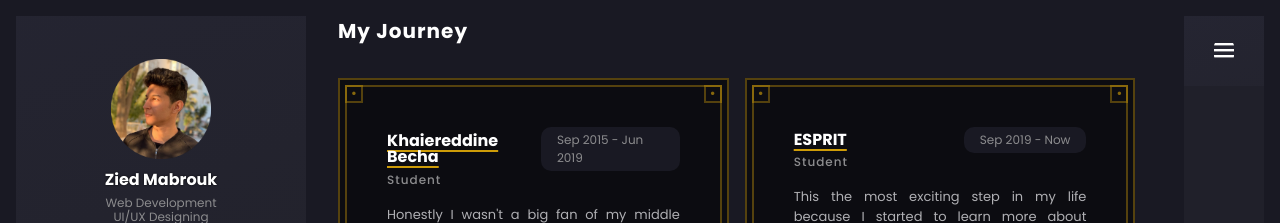
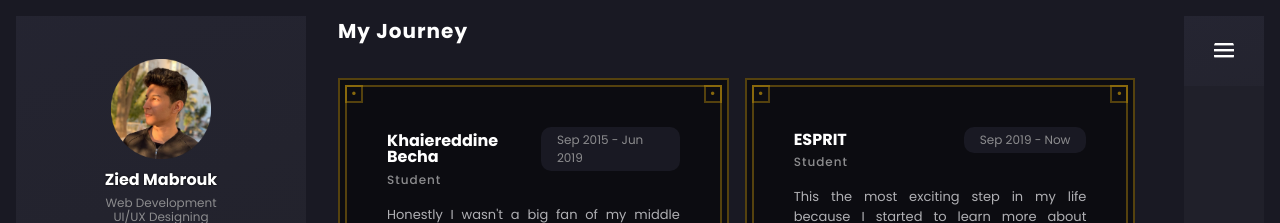
Before and after one commit to Zied-Mabrouk/port, a React (Create React App) app: page / in a window 1280 px wide. Shown: the top 223 px of the page. Built offline with nearby package versions, Linux system fonts and the light colour scheme.

Commit message:
Update EducationCard.scss

```diff
--- a/src/components/cores/EducationCard/EducationCard.scss
+++ b/src/components/cores/EducationCard/EducationCard.scss
@@ -78,7 +78,7 @@
     // background: -webkit-linear-gradient(#eee 20%,  var(--main-color) 100%);
     // -webkit-background-clip: text;
     // -webkit-text-fill-color: transparent;
-    text-decoration: rgb(255, 193, 7, 0.8) underline 2px;
+    // text-decoration: rgb(255, 193, 7, 0.8) underline 2px;
     text-underline-offset: 4px;
     line-height: 1;
   }
```
